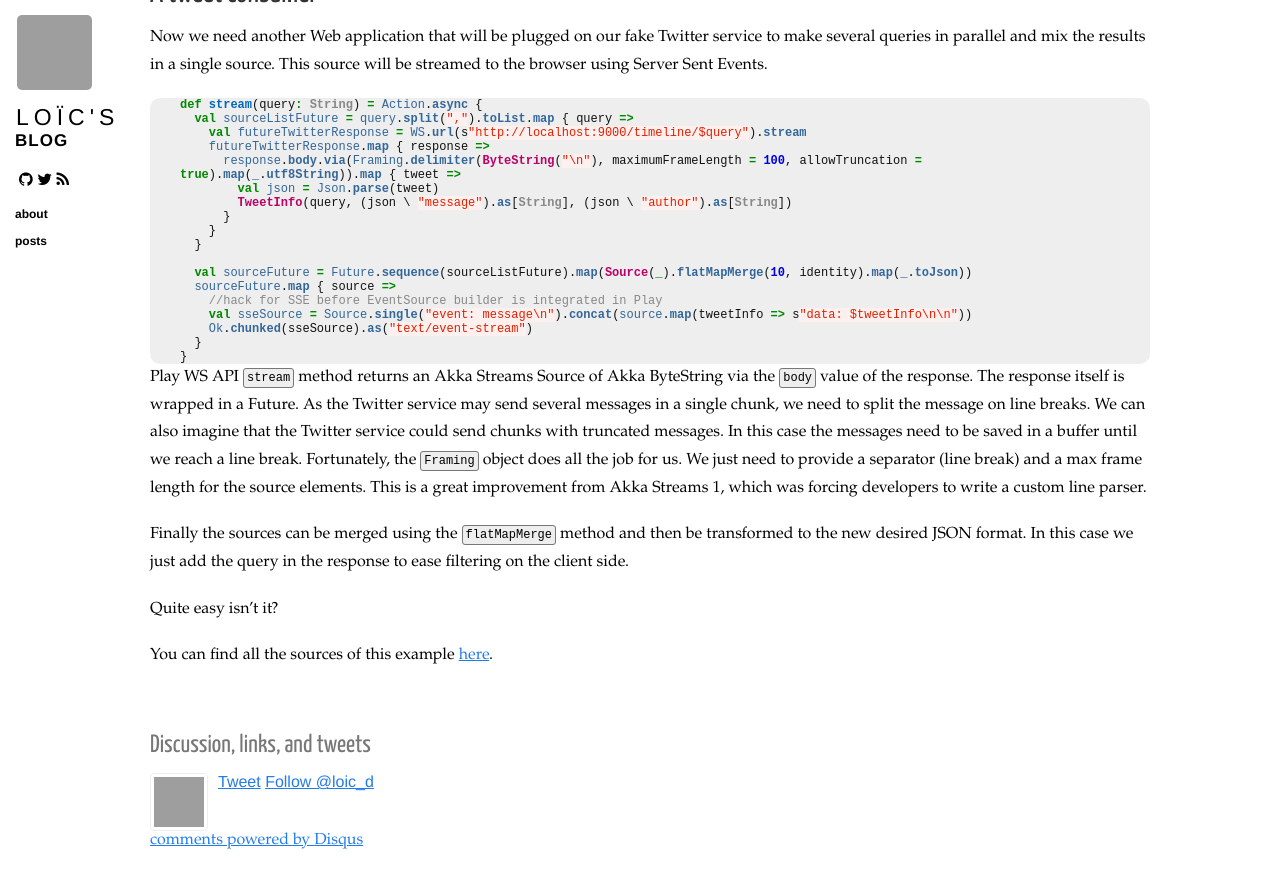
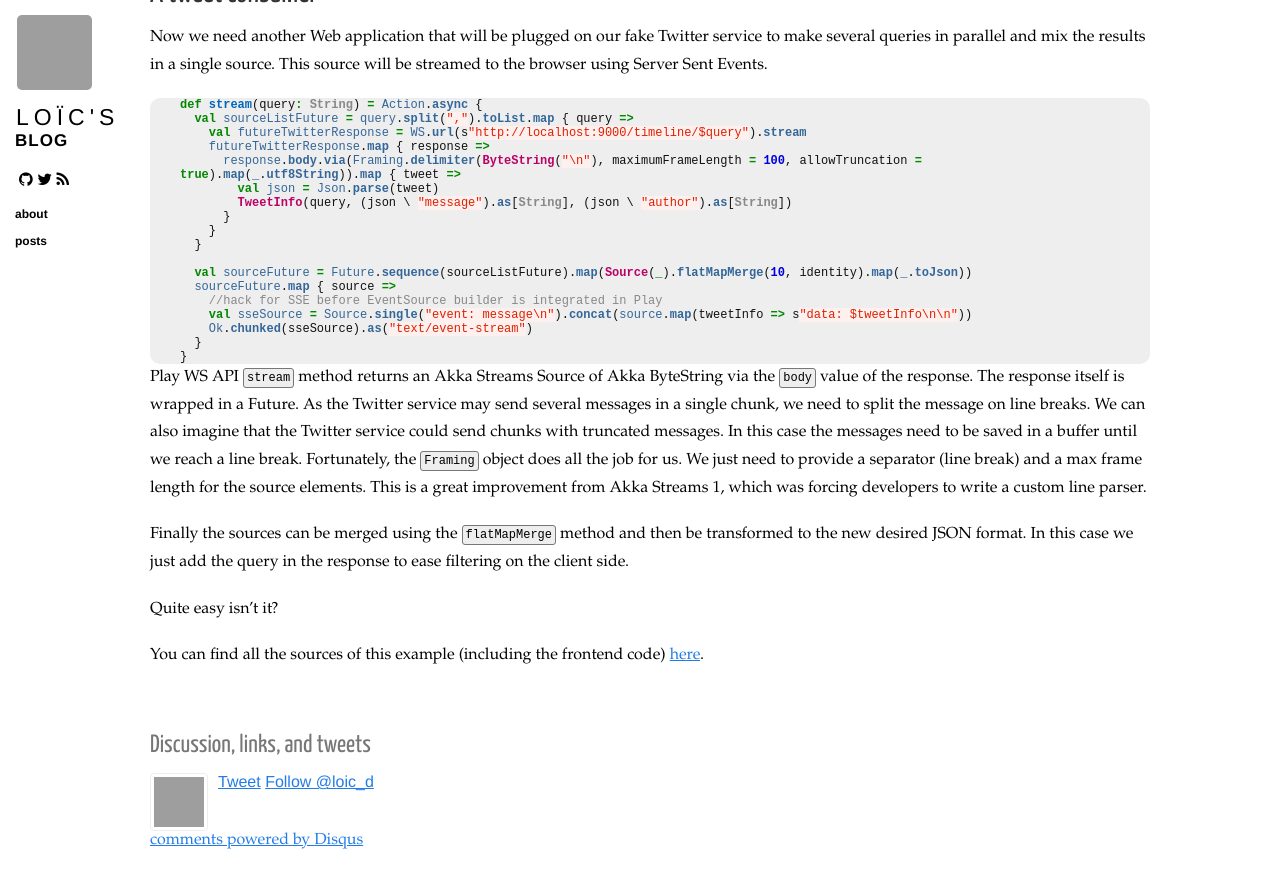
Before and after one commit to loicdescotte/loicdescotte.github.io, a Jekyll site: the page built from _posts/2016-02-05-play25-akka-streams.md, in a window 1280 px wide and 900 px high, scrolled down 586 px. Shown: the top 888 px of the window. Built offline with Jekyll 4.4.1, drawn with Linux system fonts in a browser that asks for light colours; nearby versions of some CDN libraries; comment, search, counter and statistics services are not loaded; grey boxes are pictures that could not be loaded.

Commit message:
Update 2016-02-05-play25-akka-streams.md

```diff
--- a/_posts/2016-02-05-play25-akka-streams.md
+++ b/_posts/2016-02-05-play25-akka-streams.md
@@ -69,4 +69,4 @@ Finally the sources can be merged using the `flatMapMerge` method and then be tr
 
 Quite easy isn't it?
 
-You can find all the sources of this example [here](http://github.com/loicdescotte/touiteur).
+You can find all the sources of this example (including the frontend code) [here](http://github.com/loicdescotte/touiteur).
```
